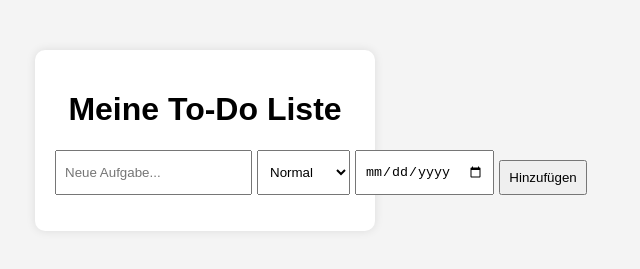
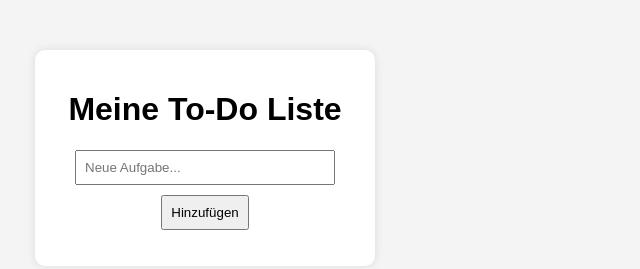
Before and after one commit to meCodeUp/taskflow-app, a plain HTML site: page index.html in a window 1280 px wide. Shown: the whole page, without its empty margins (435-1075 px from the left). Drawn offline with Linux system fonts and the light colour scheme.

Commit message:
Restored to 'e6aea012b97ca23a435b74a47b695e11259255d3'
Replit-Restored-To:e6aea012b97ca23a435b74a47b695e11259255d3

```diff
--- a/index.html
+++ b/index.html
@@ -17,16 +17,8 @@
 <body>
     <div class="container">
         <h1>Meine To-Do Liste</h1>
-        <div class="input-group">
-            <input type="text" id="taskInput" placeholder="Neue Aufgabe...">
-            <select id="categorySelect">
-                <option value="normal">Normal</option>
-                <option value="wichtig">Wichtig</option>
-                <option value="dringend">Dringend</option>
-            </select>
-            <input type="date" id="dueDateInput">
-            <button onclick="addTask()">Hinzufügen</button>
-        </div>
+        <input type="text" id="taskInput" placeholder="Neue Aufgabe...">
+        <button onclick="addTask()">Hinzufügen</button>
         <ul id="taskList"></ul>
     </div>
     <script src="script.js"></script>
--- a/style.css
+++ b/style.css
@@ -13,30 +13,9 @@ body {
   border-radius: 10px;
 }
 
-.input-group {
-    display: flex;
-    gap: 5px;
-    margin-bottom: 15px;
-}
-
-.input-group input, .input-group select {
-    padding: 8px;
-}
-
-#taskInput {
-    flex: 2;
-}
-
-#categorySelect, #dueDateInput {
-    flex: 1;
-}
-
-.task-wichtig {
-    background: #ffe6e6;
-}
-
-.task-dringend {
-    background: #ffebe6;
+input {
+  width: 80%;
+  padding: 8px;
 }
 
 button {
```
